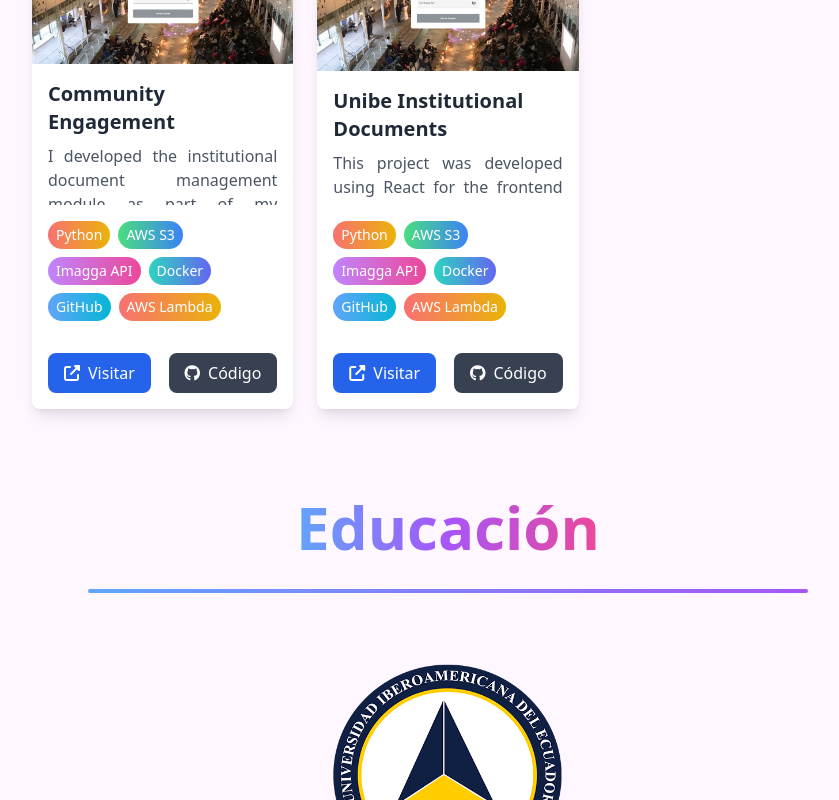
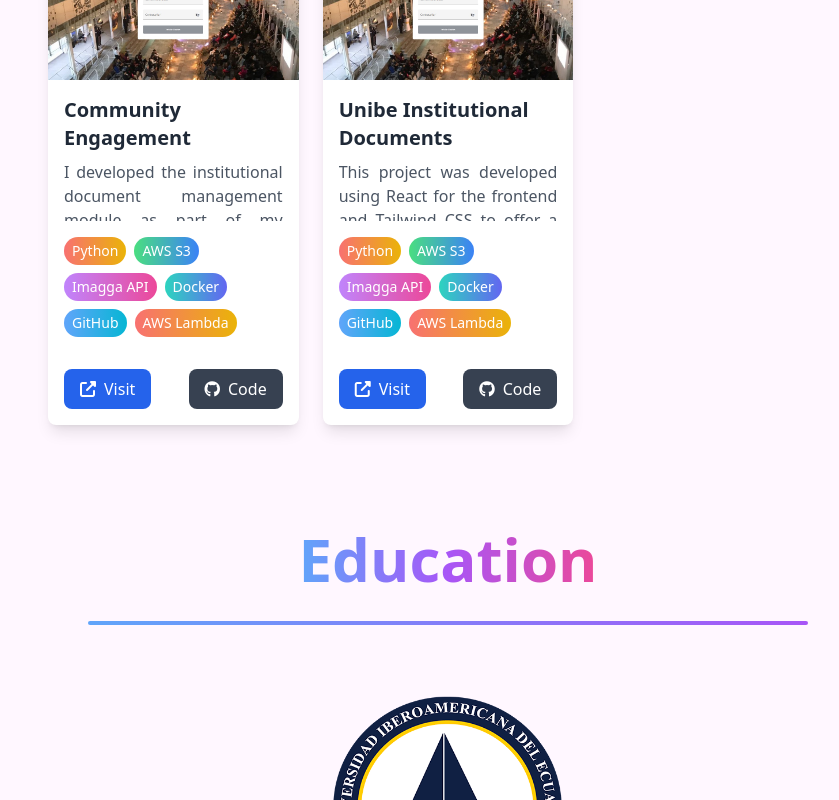
Before and after one commit to proyects-personals/starter-briefcase-steveen, a React (Create React App) app: page / in a window 1280 px wide. Shown: the part 2899-3699 px from the top of the page, without its empty margins (192-1031 px from the left). Built offline with nearby package versions, Linux system fonts and the light colour scheme.

Commit message:
fix: responsive cards

```diff
--- a/src/components/briefcase/ProjectLinksComponent.tsx
+++ b/src/components/briefcase/ProjectLinksComponent.tsx
@@ -1,14 +1,17 @@
 import React from 'react';
+import { Translations } from '../../interface/translations/translations.interface';
 
 interface ProjectLinksProps {
   website?: string;
   github?: string;
+  translations: Translations;
 }
 
 const ProjectLinksComponent: React.FC<ProjectLinksProps> = ({
   website,
   github,
-}) => {
+  translations,
+}: ProjectLinksProps) => {
   if (!website && !github) return null;
 
   return (
@@ -20,7 +23,8 @@ const ProjectLinksComponent: React.FC<ProjectLinksProps> = ({
           rel="noopener noreferrer"
           className="flex items-center px-4 py-2 bg-blue-600 hover:bg-blue-700 rounded-lg text-white transition-all duration-300"
         >
-          <i className="fas fa-external-link-alt mr-2"></i> Visitar
+          <i className="fas fa-external-link-alt mr-2"></i>{' '}
+          {translations.general.visit}
         </a>
       )}
       {github && (
@@ -30,7 +34,7 @@ const ProjectLinksComponent: React.FC<ProjectLinksProps> = ({
           rel="noopener noreferrer"
           className="flex items-center px-4 py-2 bg-gray-700 hover:bg-gray-600 rounded-lg text-white transition-all duration-300"
         >
-          <i className="fab fa-github mr-2"></i> Código
+          <i className="fab fa-github mr-2"></i> {translations.general.code}
         </a>
       )}
     </div>
--- a/src/components/common/page/custom/cards/Cards.tsx
+++ b/src/components/common/page/custom/cards/Cards.tsx
@@ -10,7 +10,7 @@ interface CardsProps {
 
 const Cards: React.FC<CardsProps> = ({ projects, title }: CardsProps) => {
   return (
-    <div className="p-2">
+    <div className="p-6">
       <TitleComponent title={title} />
       <div className="grid grid-cols-1 sm:grid-cols-2 md:grid-cols-3 gap-6 justify-center">
         {projects.map((project: Project, index: number) => (
--- a/src/components/common/page/custom/cards/CardsItem.tsx
+++ b/src/components/common/page/custom/cards/CardsItem.tsx
@@ -3,6 +3,7 @@ import { Project } from '../../../../../interface/types';
 import ProjectLinksComponent from '../../../../briefcase/ProjectLinksComponent';
 import ExpandableTextComponent from '../texts/ExpandableTextComponent';
 import { tagColors } from '../../../../../utils/tagColors';
+import { useLanguage } from '../../../../../hook/lenguage';
 
 interface CarouselItemProps {
   project: Project;
@@ -14,7 +15,8 @@ const CardsItem: React.FC<CarouselItemProps> = ({
   project,
   expandImageOnExpandText = false,
   objectImage,
-}) => {
+}: CarouselItemProps) => {
+  const { translations } = useLanguage();
   const [isExpanded, setIsExpanded] = useState(false);
 
   return (
@@ -33,6 +35,7 @@ const CardsItem: React.FC<CarouselItemProps> = ({
             text={project.description}
             maxLength={100}
             onToggleExpand={(expanded) => setIsExpanded(expanded)}
+            translations={translations}
           />
         </div>
         <div className="flex flex-wrap gap-2 mt-2">
@@ -49,6 +52,7 @@ const CardsItem: React.FC<CarouselItemProps> = ({
       <ProjectLinksComponent
         website={project.website}
         github={project.github}
+        translations={translations}
       />
     </div>
   );
--- a/src/components/common/page/custom/carousel/Carousel.tsx
+++ b/src/components/common/page/custom/carousel/Carousel.tsx
@@ -1,6 +1,5 @@
 import React, { useState, useEffect, useRef, useCallback } from 'react';
 import { Project } from '../../../../../interface/types';
-import { Translations } from '../../../../../interface/translations/translations.interface';
 import CarouselControls from './CarouselControls';
 import TitleComponent from '../texts/TitleComponent';
 import CardsItem from '../cards/CardsItem';
@@ -16,10 +15,12 @@ const MOBILE_PROJECTS_COUNT = 1;
 interface CarouselProps {
   projects: Project[];
   title: string;
-  translate: Translations;
 }
 
-const Carousel: React.FC<CarouselProps> = ({ projects, title, translate }) => {
+const Carousel: React.FC<CarouselProps> = ({
+  projects,
+  title,
+}: CarouselProps) => {
   const [projectsCount, setProjectsCount] = useState<number>(
     window.innerWidth < BREAKPOINT
       ? MOBILE_PROJECTS_COUNT
--- a/src/components/common/page/custom/texts/ExpandableTextComponent.tsx
+++ b/src/components/common/page/custom/texts/ExpandableTextComponent.tsx
@@ -1,9 +1,11 @@
 import React, { useState, useEffect } from 'react';
+import { Translations } from '../../../../../interface/translations/translations.interface';
 
 interface ExpandableTextProps {
   text: string;
   maxLength?: number;
   onToggleExpand?: (expanded: boolean) => void;
+  translations: Translations;
 }
 
 const MAX_LENGTH_TEXT = 100;
@@ -12,21 +14,22 @@ const ExpandableTextComponent: React.FC<ExpandableTextProps> = ({
   text,
   maxLength = MAX_LENGTH_TEXT,
   onToggleExpand,
-}) => {
+  translations,
+}: ExpandableTextProps) => {
   const [isExpanded, setIsExpanded] = useState(false);
 
-  const isLong = text.length > maxLength;
-  const displayText = isExpanded
+  const isLong: boolean = text.length > maxLength;
+  const displayText: string = isExpanded
     ? text
     : text.slice(0, maxLength) + (isLong ? '...' : '');
 
-  const toggleExpand = () => {
+  const toggleExpand = (): void => {
     const next = !isExpanded;
     setIsExpanded(next);
     onToggleExpand?.(next);
   };
 
-  useEffect(() => {
+  useEffect((): void => {
     if (onToggleExpand) {
       onToggleExpand(isExpanded);
     }
@@ -40,7 +43,9 @@ const ExpandableTextComponent: React.FC<ExpandableTextProps> = ({
           onClick={toggleExpand}
           className="ml-1 text-blue-700 hover:underline focus:outline-none"
         >
-          {isExpanded ? 'Ver menos' : 'Ver más'}
+          {isExpanded
+            ? translations.general.seeLess
+            : translations.general.seeMore}
         </button>
       )}
     </p>
--- a/src/i18n/en.json
+++ b/src/i18n/en.json
@@ -34,6 +34,9 @@
   "projects": {
     "title": "My Projects"
   },
+  "education": {
+    "title": "Education"
+  },
   "portfolio": {
     "name": "Portfolio",
     "description": "My personal portfolio was built using various technologies to showcase my experience with them. It also features a responsive design."
--- a/src/i18n/es.json
+++ b/src/i18n/es.json
@@ -34,6 +34,9 @@
   "projects": {
     "title": "Mis proyectos"
   },
+  "education": {
+    "title": "Educacion"
+  },
   "portfolio": {
     "name": "Portafolio",
     "description": "Mi portafolio personal fue realizado con varias tecnologías para mostrar mi experiencia con las mismas, además de contar con un diseño responsive."
--- a/src/interface/translations/translations.interface.ts
+++ b/src/interface/translations/translations.interface.ts
@@ -34,6 +34,9 @@ export type Translations = {
   projects: {
     title: string;
   };
+  education: {
+    title: string;
+  };
   portfolio: {
     name: string;
     description: string;
--- a/src/pages/modules/briefcases/BriefcaseScreen.tsx
+++ b/src/pages/modules/briefcases/BriefcaseScreen.tsx
@@ -66,10 +66,12 @@ const BriefcaseScreen: React.FC = () => {
       <Carousel
         projects={experiences}
         title={translations.workExperience.title}
-        translate={translations}
       />
-      <Cards projects={projects} title="My Projects" />
-      <ImageCarousel images={imageEducation} title="Educación" />
+      <Cards projects={projects} title={translations.projects.title} />
+      <ImageCarousel
+        images={imageEducation}
+        title={translations.education.title}
+      />
     </div>
   );
 };
```
